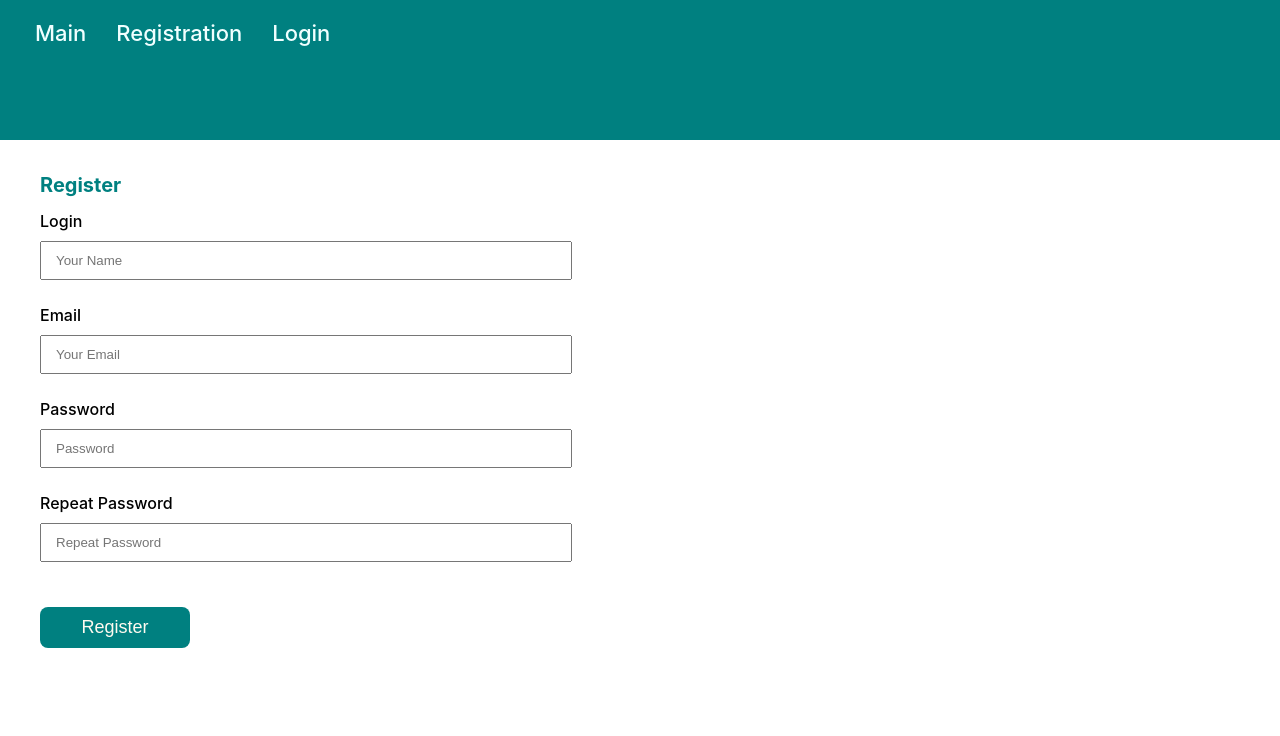
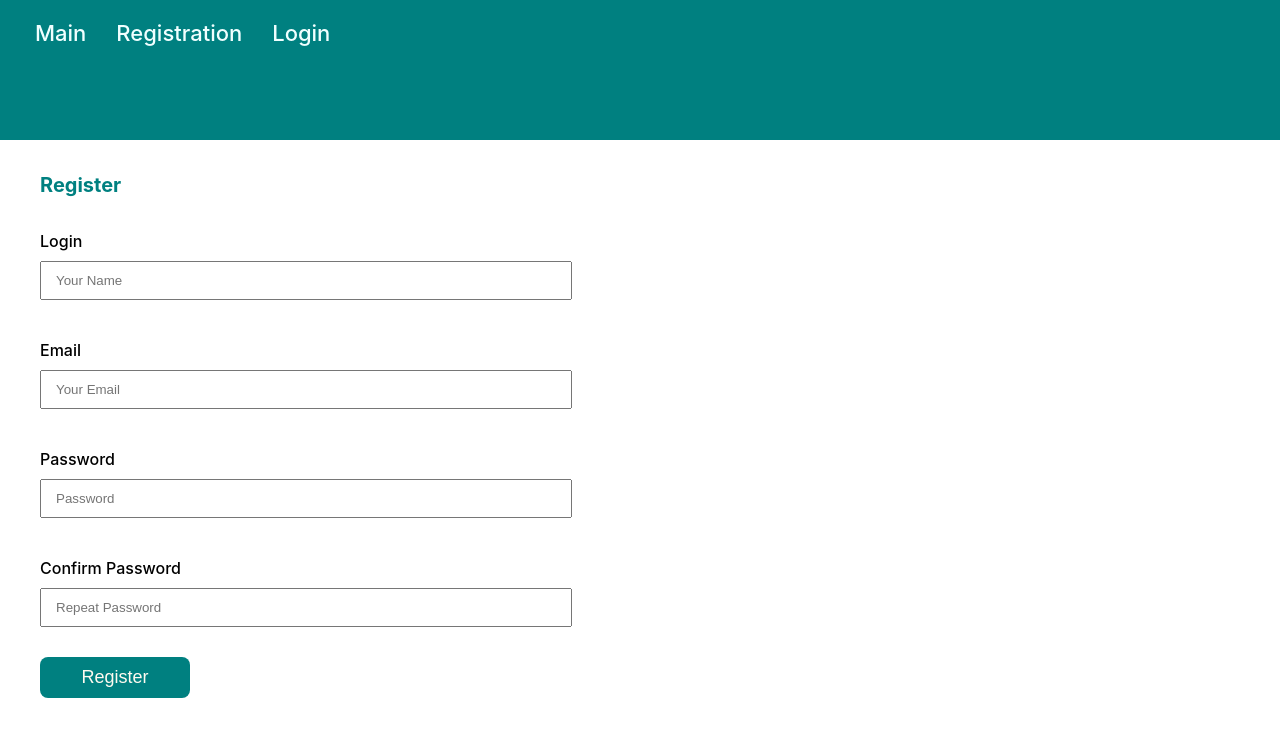
Before and after one commit to NataliyaChe/react-blog, a React (Create React App) app: page /registration in a window 1280 px wide. Shown: the top 736 px of the page. Built offline with nearby package versions, Linux system fonts and the light colour scheme; data requests are answered from the project's data file.

Commit message:
registration fixed

```diff
--- a/db.json
+++ b/db.json
@@ -44,82 +44,10 @@
       "id": 1677584744456
     },
     {
-      "login": "max",
+      "login": "Max",
       "email": "max@ok.ua",
       "password": "qwe",
       "id": 1677584806834
-    },
-    {
-      "login": "efcwsf",
-      "email": "fdvx@fghrtf.dgd",
-      "password": "123",
-      "id": 1677612729453
-    },
-    {
-      "login": "gvsdf",
-      "email": "max@ok.uae",
-      "password": "123",
-      "id": 1677612836281
-    },
-    {
-      "login": "efsad",
-      "email": "sdzxcds@fg.cdf",
-      "password": "123",
-      "id": 1677612906056
-    },
-    {
-      "login": "etfewr",
-      "email": "edf@erfh.hgvf",
-      "password": "123",
-      "id": 1677612963817
-    },
-    {
-      "login": "vcsdf22",
-      "email": "fsfs",
-      "password": "123",
-      "id": 1677613221680
-    },
-    {
-      "login": "13242",
-      "email": "tfwe",
-      "password": "tgsdf",
-      "id": 1677613239779
-    },
-    {
-      "login": "eeer423432r",
-      "email": "edsdsa",
-      "password": "123",
-      "id": 1677613289137
-    },
-    {
-      "login": "ed23e32",
-      "email": "sedqwd",
-      "password": "123",
-      "id": 1677613430323
-    },
-    {
-      "login": "edfwed",
-      "email": "dfsdada@dgfd.gf",
-      "password": "123",
-      "id": 1677613493298
-    },
-    {
-      "login": "cretgfdsfcas",
-      "email": "werdfcd",
-      "password": "123",
-      "id": 1677613568558
-    },
-    {
-      "login": "werfdad",
-      "email": "efdsw",
-      "password": "123",
-      "id": 1677613695483
-    },
-    {
-      "login": "wwdw",
-      "email": "xswewd",
-      "password": "123",
-      "id": 1677613736300
     }
   ]
 }
--- a/src/components/Registration.js
+++ b/src/components/Registration.js
@@ -3,16 +3,15 @@ import Api from '../utils/Api'
 
 function Registration() {
     const [users, setUsers] = useState([]);
-    const [login, setLogin] = useState('');
-    const [email, setEmail] = useState('');
-    const [rptPassword, setRptPassword] = useState('');
-    const [password, setPassword] = useState('');
-    const [isError, setIsError] = useState(false);
     const api = new Api('http://localhost:3004/users');
-    const [isErrorEmail, setIsErrorEmail] = useState(false);
-    const [isErrorLogin, setIsErrorLogin] = useState(false);
-    const [isWrongEmail, setIsWrongEmail] = useState(false);
-    const [isErrorPassword, setIsErrorPassword] = useState(false);
+    const [newUser, setNewUser] = useState({
+        name: '',
+        email: '',
+        password: '',
+        password_rpt: '',
+    });
+
+    const [isError, setIsError] = useState({})
 
     useEffect(() => {
         const fetchUsers = async () => {
@@ -22,100 +21,75 @@ function Registration() {
         fetchUsers()
     }, []);
 
-    console.log('users start', users);
+    const validateForm = () => {
+        const error = {}
 
-    const getLogin = (event) => {
-        setLogin(event.target.value);
-        if(!/^[a-zA-Z]+$/.test(login)) {
-            setIsErrorLogin(true);
-            setIsError(true);
-        } else {
-            setIsErrorLogin(false);
-            // setIsError(false);
+        if(newUser.name === '') {
+            error.name = 'Enter login!'
+        } else if (!/^[a-zA-Z]+$/.test(newUser.name)) {
+            error.name = 'Invalid login!'
         }
+
+        if(newUser.email === '') {
+            error.email = 'Enter email!'
+        } else if (!/^(([^<>()[\]\\.,;:\s@"]+(\.[^<>()[\]\\.,;:\s@"]+)*)|(".+"))@((\[[0-9]{1,3}\.[0-9]{1,3}\.[0-9]{1,3}\.[0-9]{1,3}\])|(([a-zA-Z\-0-9]+\.)+[a-zA-Z]{2,}))$/.test(newUser.email)) {
+            error.email = 'Invalid email!'
+        } else if (users.find(user => user.email === newUser.email)) {
+            error.email = 'Email already registered!'
+        }
+
+        if(newUser.password === '' || newUser.password_rpt === '') {
+            error.password = 'Enter Password and Confirm password!'
+        } else if (newUser.password.length < 6) {
+            error.password = 'Password need 6 or more characters!'
+        } else if (newUser.password !== newUser.password_rpt) {
+            error.password = 'Check password!'
+        }
+
+        setIsError({...error});
+        console.log(Object.keys(error));
+        return Object.keys(error).length < 1
     }
 
-    const getEmail = (event) => {
-        setEmail(event.target.value);
-        if(!/^(([^<>()[\]\\.,;:\s@"]+(\.[^<>()[\]\\.,;:\s@"]+)*)|(".+"))@((\[[0-9]{1,3}\.[0-9]{1,3}\.[0-9]{1,3}\.[0-9]{1,3}\])|(([a-zA-Z\-0-9]+\.)+[a-zA-Z]{2,}))$/.test(email)) {
-            setIsErrorEmail(true);
-            setIsError(true);
-        } else {
-            setIsErrorEmail(false);
-            // setIsError(false);
-        }
+    const getData = (event) => {
+        setNewUser(() => ({
+            ...newUser,
+            [event.target.name]: event.target.value
+        }))
     }
 
-    const getPassword = (event) => {
-        setPassword(event.target.value)
-    }
-
-    const checkPassword = (event) => {
-        setRptPassword(event.target.value);
-        // if(password !== rptPassword) {
-        //     setIsErrorPassword(true);
-        //     setIsError(true);
-        // } else {
-        //     setIsErrorPassword(false);
-        //     // setIsError(false);
-        // }
-    }
-
-    // function findEmail() {
-    //     const userEmail = users.find(user => user.email === email)
-    //     console.log('userEmail', userEmail, email);
-    // }
+    console.log('users start', users);
     const submitRegistration = (event) => {
         event.preventDefault();
+        console.log(newUser)
+        console.log('keys', validateForm())
+        const isValid = validateForm()
 
-        // if(!/^[a-zA-Z]+$/.test(login)) {
-        //     setIsErrorLogin(true);
-        //     setIsError(true);
-        // } else {
-        //     setIsErrorLogin(false);
-        //     // setIsError(false);
+        if(isValid) {
+            delete newUser.password_rpt;
+            newUser.id = Date.now()
+            console.log('newUser', newUser);
+            api.post(newUser)
+            setUsers(
+                [...users, newUser]
+            )
+        }
+
+        // if(!isError) {
+        //     const user = {
+        //         login,
+        //         email,
+        //         password,
+        //         id: Date.now()
+        //     }
+
+            // api.post(newUser)
+            // setUsers(
+            //     [...users, newUser]
+            // )
+        //     console.log('users', users);
+        //     event.target.reset()
         // }
-        console.log('login error', isError);
-        // if(!/^(([^<>()[\]\\.,;:\s@"]+(\.[^<>()[\]\\.,;:\s@"]+)*)|(".+"))@((\[[0-9]{1,3}\.[0-9]{1,3}\.[0-9]{1,3}\.[0-9]{1,3}\])|(([a-zA-Z\-0-9]+\.)+[a-zA-Z]{2,}))$/.test(email)) {
-        //     setIsErrorEmail(true);
-        //     setIsError(true);
-        // } else {
-        //     setIsErrorEmail(false);
-        //     // setIsError(false);
-        // }
-        console.log('email error', isError);
-        if(password !== rptPassword) {
-            setIsErrorPassword(true);
-            setIsError(true);
-        } else {
-            setIsErrorPassword(false);
-            // setIsError(false);
-        }
-        console.log('password error', isError);
-        // const userEmail = users.find(user => user.email === email)
-        //     if(userEmail) {
-        //         setIsError(true)
-        //         // setIsWrongEmail(true)
-        //     } else {
-        //         // setIsError(false);
-        //         setIsWrongEmail(false)
-        //     }
-            console.log('find error', isError);
-        if(!isError) {
-            const user = {
-                login,
-                email,
-                password,
-                id: Date.now()
-            }
-
-            api.post(user)
-            setUsers(
-                [...users, user]
-            )
-            console.log('users', users);
-            event.target.reset()
-        }
 
         console.log('submit');
     }
@@ -124,33 +98,32 @@ function Registration() {
         <div className='container'>
             <form className='form' onSubmit={submitRegistration}>
                 <h1 className='title'>Register</h1>
-                <label className={`name_lbl label ${isErrorLogin ? 'hide' : 'show'}`} htmlFor='name'>
+                <label className='name_lbl label' htmlFor='name'>
                     Login
                 </label>
-                <span className={`error-name error-text ${isErrorLogin ? 'show' : 'hide'}`}>
-                    Enter login!
-                </span>
                 <input className='name inp'
                     type='text'
                     placeholder='Your Name'
                     name='name'
-                    onChange={getLogin}
-                    required/>
-                <label className={`email_lbl label ${isErrorEmail ? 'hide' : 'show'} ${isWrongEmail ? 'hide' : 'show'}`} htmlFor='email'>
+                    value={newUser.name}
+                    onChange={getData}
+                    />
+                <span className='error-name error-text'>
+                    {isError.name}
+                </span>
+                <label className='email_lbl label' htmlFor='email'>
                     Email
                 </label>
-                <span className={`error-email error-text ${isErrorEmail ? 'show' : 'hide'}`}>
-                    Enter email!
-                </span>
-                <span className={`wrong-email error-text ${isWrongEmail ? 'show' : 'hide'}`}>
-                    Этот имейл уже существует!
-                </span>
                 <input className='email inp'
                     type='text'
                     placeholder='Your Email'
                     name='email'
-                    onChange={getEmail}
+                    value={newUser.email}
+                    onChange={getData}
                     />
+                <span className='error-email error-text'>
+                    {isError.email}
+                </span>
                 <label className='label' htmlFor='password'>
                     Password
                 </label>
@@ -158,17 +131,19 @@ function Registration() {
                     type='password'
                     placeholder='Password'
                     name='password'
-                    onChange={getPassword}
+                    value={newUser.password}
+                    onChange={getData}
                     />
-                <label className={`password_lbl label ${isErrorPassword ? 'hide' : 'show'}`} htmlFor='password_rpt'>Repeat Password</label>
-                <span className={`error-password error-text ${isErrorPassword ? 'show' : 'hide'}`}>
-                    Check password!
+                <span className='error-password error-text'>
+                    {isError.password}
                 </span>
+                <label className='password_lbl label' htmlFor='password_rpt'>Confirm Password</label>
                 <input className='password_rpt inp'
                     type='password'
                     placeholder='Repeat Password'
                     name='password_rpt'
-                    onChange={checkPassword}
+                    // value={newUser.password_rpt}
+                    onChange={getData}
                     />
                 <button className='submit_btn button' type='submit'>
                     Register
--- a/src/index.css
+++ b/src/index.css
@@ -135,17 +135,20 @@ code {
   color: teal;
 }
 
-.label, .error-text {
+.label {
   font-weight: 500;
   margin-bottom: 10px;
+  margin-top: 20px;
 }
 
 .inp {
   padding: 10px 14px;
-  margin-bottom: 25px;
+  margin-bottom: 10px;
   max-width: 500px;
 }
 
 .error-text {
+  font-weight: 500;
+  margin-bottom: 10px;
   color: tomato;
 }
```
